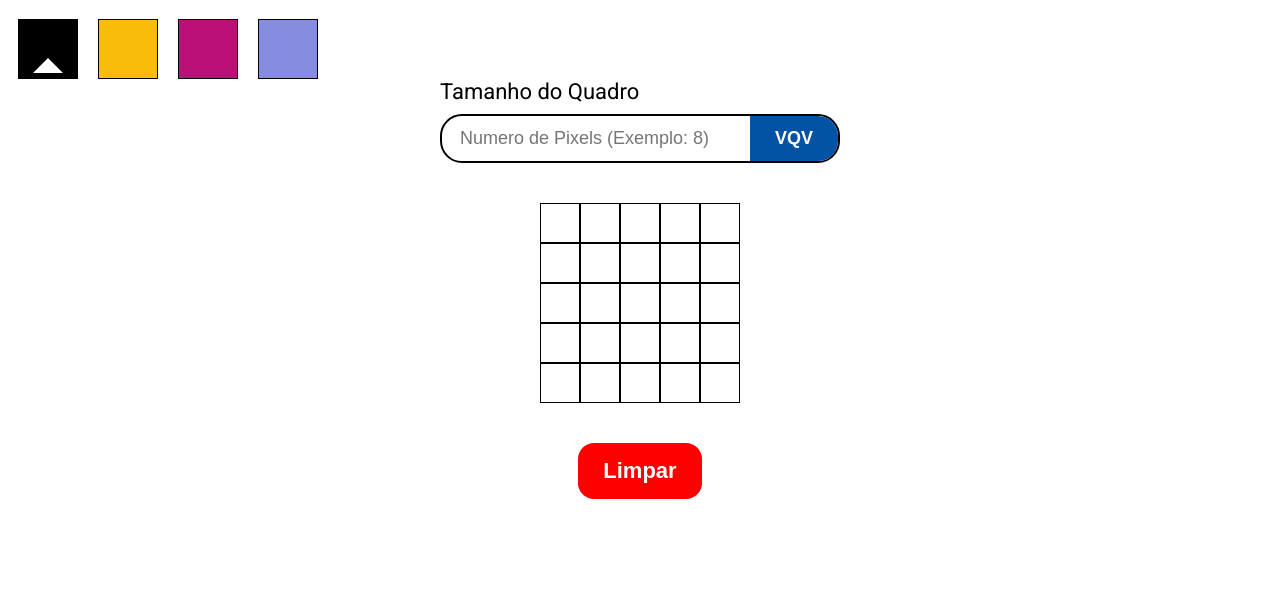
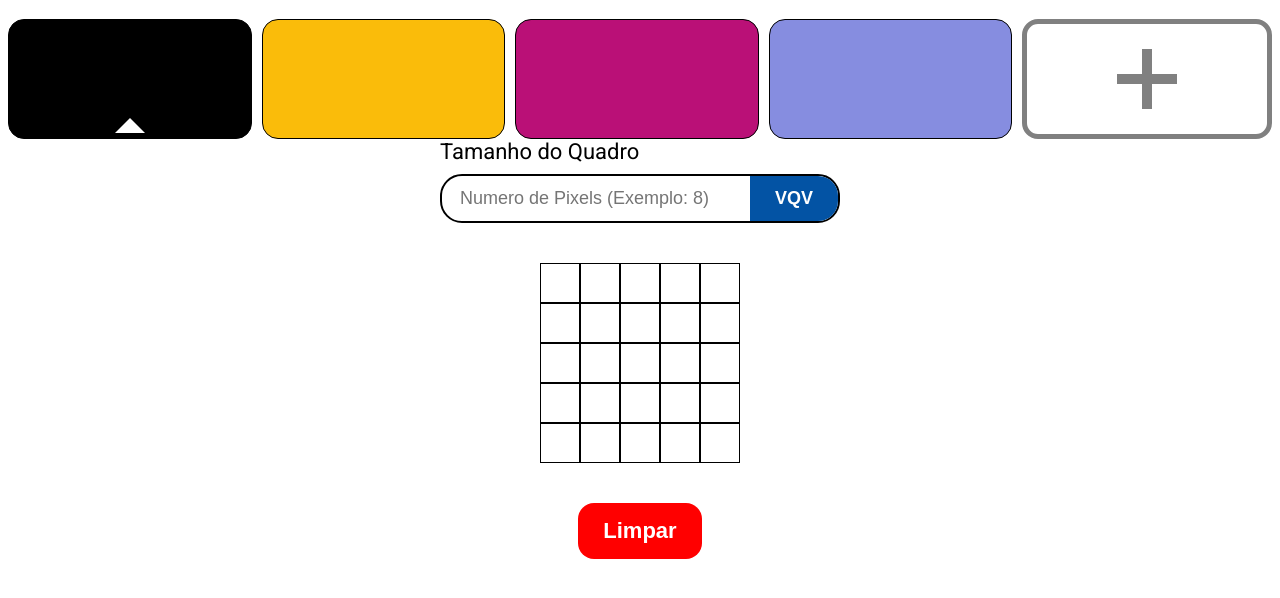
Before and after one commit to Guthias/pixels-art, a plain HTML site: page index.html in a window 1280 px wide. Shown: the part 62-660 px from the top of the page. Drawn offline with Linux system fonts and the light colour scheme.

Commit message:
Criando botao para criar nova cor

```diff
--- a/index.html
+++ b/index.html
@@ -18,6 +18,7 @@
       <div class="color"></div>
       <div class="color"></div>
       <div class="color"></div>
+      <div id="new-color"></div>
     </div>
   </div>
 
--- a/style.css
+++ b/style.css
@@ -9,15 +9,46 @@ body {
 .colors-pallete {
   display: flex;
   flex-direction: row;
+  flex: 1 1 0px;
+  gap: 10px;
 }
 
-.color {
-  margin: 0 10px;
-  width: 60px;
-  height: 60px;
+#new-color, .color {
+  flex-basis: 100%;
+  height: 120px;
   cursor: pointer;
   border: 1px solid black;
   position: relative;
+  border-radius: 16px;
+}
+
+#new-color {
+  transition: ease-in-out .2s all;
+  border: 5px solid gray;
+}
+
+#new-color:before, #new-color:after {
+  content: '';
+  width: 10px;
+  height: 60px;
+  background-color: gray;
+  position: absolute;
+  transition: ease-in-out .2s all;
+  top: 50%;
+  left: 50%;
+  transform: translate(-50%, -50%);
+}
+
+#new-color:after {
+  transform: translate(-50%, -50%) rotateZ(90deg);
+}
+
+#new-color:hover {
+  border-color: black;
+}
+
+#new-color:hover:before, #new-color:hover:after {
+  background-color: black;
 }
 
 .selected:before {
```
